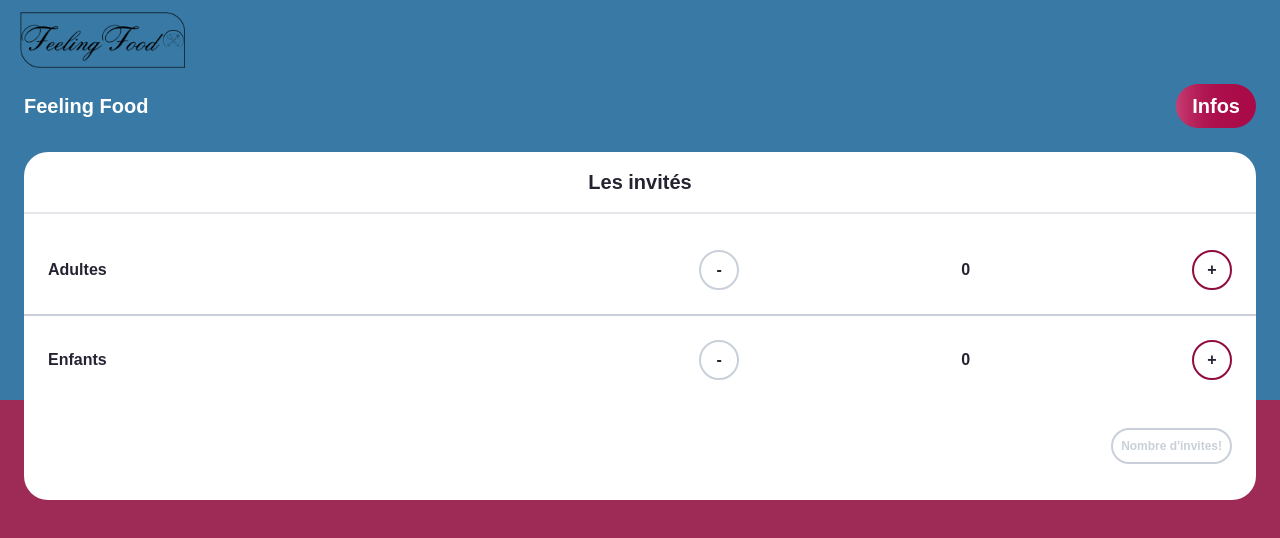
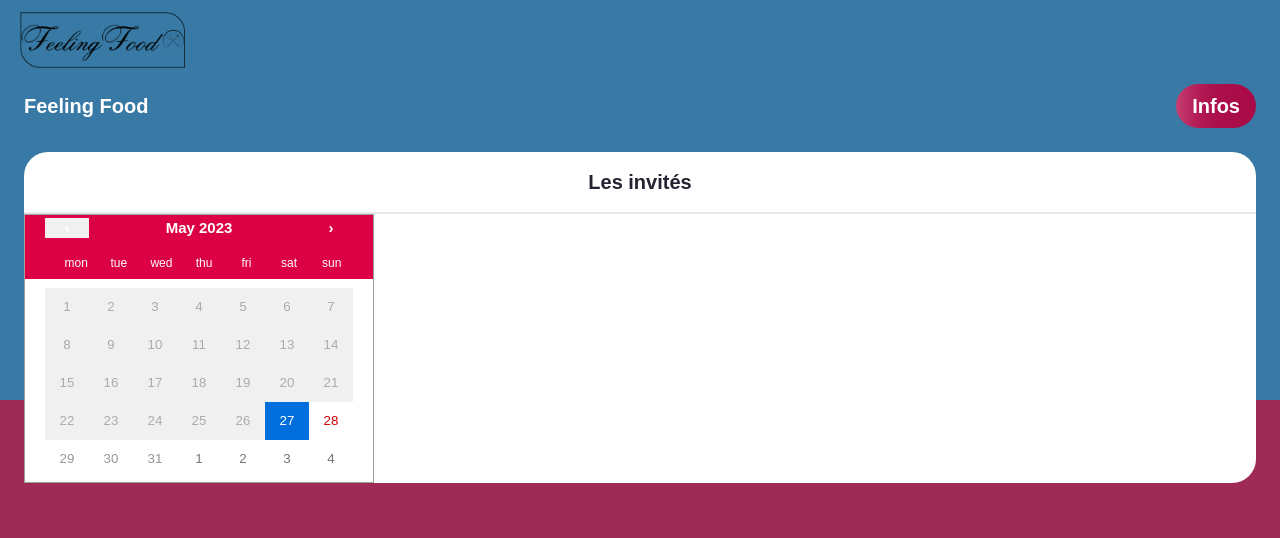
Before and after one commit to YounGio9/food-reservation, a React (Create React App) app: page / in a window 1280 px wide. Shown: the top 538 px of the page. Built offline with nearby package versions, Linux system fonts and the light colour scheme.

Commit message:
Adding styles for react-calendar

```diff
--- a/package.json
+++ b/package.json
@@ -11,6 +11,8 @@
         "@types/react": "^18.2.7",
         "@types/react-dom": "^18.2.4",
         "react": "^18.2.0",
+        "react-calendar": "^4.2.1",
+        "react-datepicker": "^4.12.0",
         "react-dom": "^18.2.0",
         "react-scripts": "5.0.1",
         "web-vitals": "^2.1.4"
@@ -51,6 +53,7 @@
         }
     },
     "devDependencies": {
+        "@types/react-datepicker": "^4.11.2",
         "@typescript-eslint/eslint-plugin": "^5.59.7",
         "@typescript-eslint/parser": "^5.59.7",
         "autoprefixer": "^10.4.14",
--- a/src/components/forms/Form.tsx
+++ b/src/components/forms/Form.tsx
@@ -1,13 +1,18 @@
 import React, { useEffect } from 'react'
 import { useStepper } from '../../contexts/StepperContext'
 import { types } from '../../helpers'
-import Invitation from './steps/Invitation'
+import DateAndTime from './steps/DateAndTime'
+import Guests from './steps/Guests'
 
 function Form() {
     const Steps: types.Step[] = [
         {
             label: 'Les invités',
-            element: Invitation,
+            element: Guests,
+        },
+        {
+            label: 'Le créneau souhaité',
+            element: DateAndTime,
         },
     ]
 
@@ -19,14 +24,14 @@ function Form() {
         console.log(activeStep)
     }, [activeStep])
 
-    const Element = Steps[0].element
+    const Element = Steps[1].element
 
     return (
         <div className='w-full h-auto bg-white font-bold rounded-3xl'>
             <div className='font-bold text-xl border-b-2 w-full py-4 text-center'>
                 Les invités
             </div>
-            <div className='py-3'>
+            <div>
                 <Element />
             </div>
         </div>
--- /dev/null
+++ b/src/components/forms/steps/DateAndTime.tsx
@@ -0,0 +1,22 @@
+import React from 'react'
+import 'react-calendar/dist/Calendar.css'
+import Calendar from 'react-calendar'
+
+function DateAndTime() {
+    const [value, setValue] = React.useState<Date>(new Date())
+
+    // const handleChange = ()
+    console.log(value)
+
+    return (
+        <div>
+            <Calendar
+                onChange={(value) => setValue(value as Date)}
+                value={value}
+                minDate={new Date()}
+            />
+        </div>
+    )
+}
+
+export default DateAndTime
--- a/src/components/forms/steps/Invitation.tsx
+++ b/src/components/forms/steps/Guests.tsx
@@ -2,7 +2,7 @@ import React from 'react'
 import { useStepper } from '../../../contexts/StepperContext'
 import { types } from '../../../helpers'
 
-function Invitation() {
+function Guests() {
     const [adults, setAdults] = React.useState<number>(0)
     const [children, setChildren] = React.useState<number>(0)
 
@@ -99,7 +99,7 @@ function Invitation() {
                             childrenGuests: children,
                         } as types.Reservation)
                     }
-                    className={`border-2  ${
+                    className={`border-2 transition duration-500  ${
                         totalGuests === 0
                             ? 'border-grey text-grey'
                             : 'border-black'
@@ -117,4 +117,4 @@ function Invitation() {
     )
 }
 
-export default Invitation
+export default Guests
--- a/src/contexts/StepperContext.tsx
+++ b/src/contexts/StepperContext.tsx
@@ -1,4 +1,4 @@
-import React, { createContext, useEffect, useMemo, useState } from 'react'
+import React, { createContext, useMemo, useState } from 'react'
 import { types } from '../helpers'
 
 const StepperContext = createContext({} as types.Stepper)
--- a/src/index.css
+++ b/src/index.css
@@ -4,6 +4,12 @@
 
 @import url('https://fonts.cdnfonts.com/css/poppins');
 
+* {
+    margin: 0;
+    padding: 0;
+    font-family: Poppins, Ubuntu, sans-serif;
+    scroll-behavior: smooth;
+}
 html,
 body {
     width: 100%;
@@ -26,18 +32,6 @@ body {
     );
 }
 
-/* Code couleur :
-
-Blanc
-
-Noir
-
-gris ( #CAD0D9 )
-
-Rouge black ( #900C3F )
-
-& bleu (#1C6899) */
-
 body {
     margin: 0;
     font-family: -apple-system, BlinkMacSystemFont, 'Segoe UI', 'Roboto',
@@ -51,3 +45,98 @@ code {
     font-family: source-code-pro, Menlo, Monaco, Consolas, 'Courier New',
         monospace;
 }
+.react-calendar {
+    --tw-bg-opacity: 1;
+    position: relative;
+    font-family: Poppins, Ubuntu, sans-serif;
+    line-height: 1.125em;
+    color: rgb(150 150 150 / var(--tw-text-opacity));
+
+    padding: 3.3px 1.25rem;
+}
+
+.react-calendar__month-view__days {
+    background-color: white;
+}
+
+.react-calendar__navigation__next2-button,
+.react-calendar__navigation__prev2-button {
+    display: none;
+}
+
+button,
+input,
+optgroup,
+select,
+textarea {
+    font-family: inherit;
+    font-size: 100%;
+    font-weight: inherit;
+    line-height: inherit;
+    color: inherit;
+    margin: 0;
+    padding: 0;
+}
+
+.react-calendar__navigation button {
+    color: #fff;
+    background: none;
+    height: 20px;
+    font-weight: 600;
+    justify-content: space-between;
+}
+
+.react-calendar__month-view__weekdays {
+    margin-bottom: 20px;
+    padding-left: 10px;
+    margin-top: 14px;
+    color: #fff;
+}
+
+.react-calendar::before {
+    --tw-bg-opacity: 1;
+    background-color: rgb(220 0 68 / var(--tw-bg-opacity));
+    content: ' ';
+    display: block;
+    position: absolute;
+    width: 100%;
+    height: 64px;
+    top: 0;
+    left: 0;
+}
+
+.react-calendar__navigation {
+    z-index: 1;
+    position: relative;
+    font-size: 15px;
+    height: 15px !important;
+    color: white;
+}
+
+.react-calendar__month-view__weekdays {
+    color: white !important;
+    text-transform: none;
+    text-decoration: none !important;
+    margin: 0;
+    margin-bottom: 10px;
+}
+
+.react-calendar__month-view {
+    font-family: Poppins, Ubuntu, sans-serif;
+}
+
+.react-calendar__month-view__days,
+.react-calendar__month-view__weekdays {
+    z-index: 1;
+    position: relative;
+}
+
+.react-calendar__month-view__weekdays__weekday {
+    text-decoration: none !important;
+}
+
+.react-calendar abbr {
+    text-decoration: none;
+    text-transform: lowercase;
+    font-weight: normal;
+}
```
Also changed, not shown: 1 other file (tests, documents, lock files or other folders).
